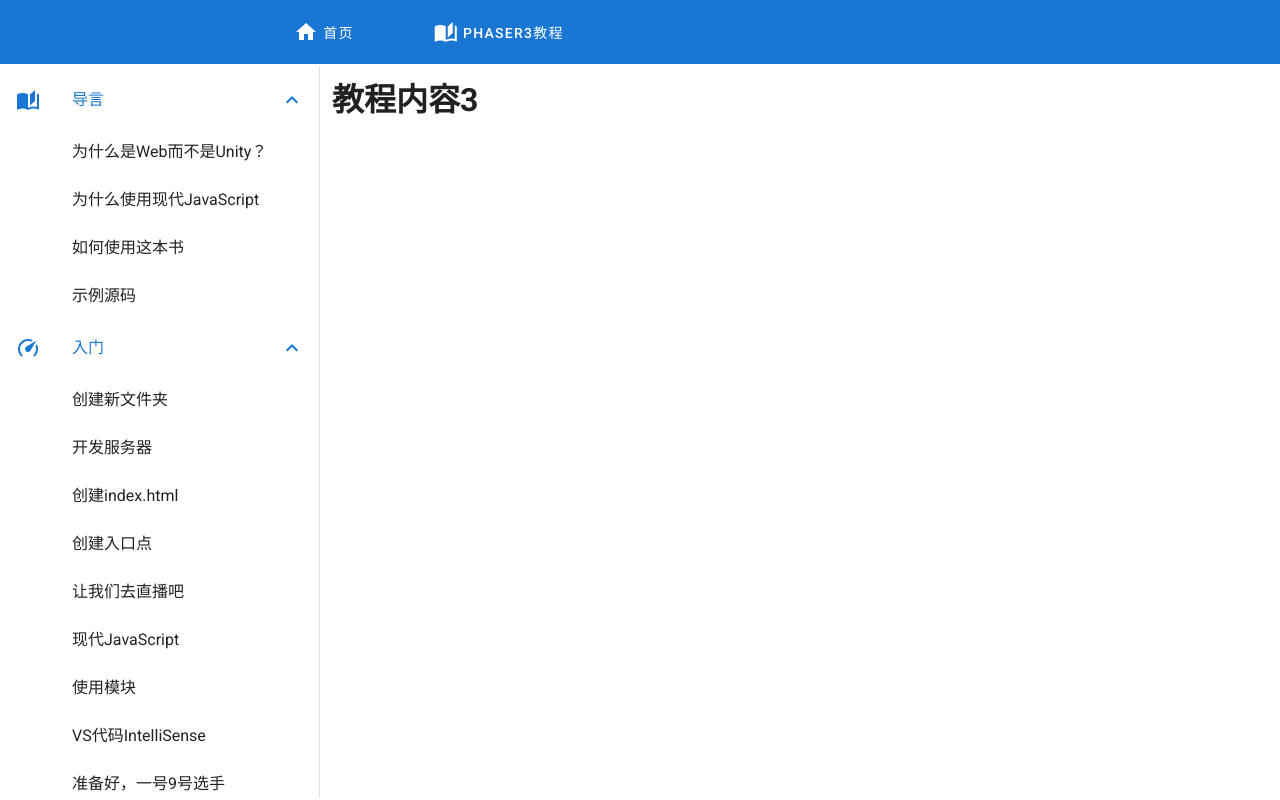
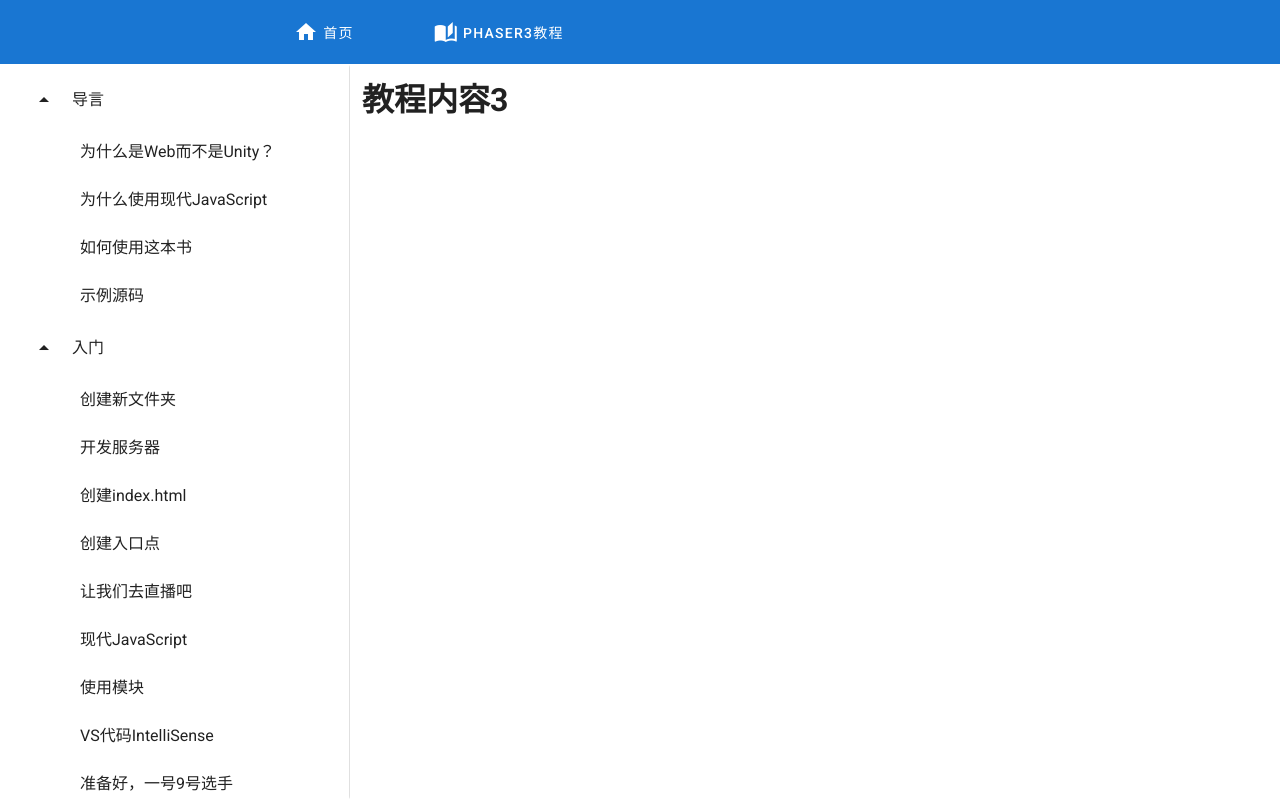
Before and after one commit to lygl25/my-app, a Vue app: page /phaser3Tutorial in a window 1280 px wide. Built offline with nearby package versions, Linux system fonts and the light colour scheme.

Commit message:
1.添加sub-group属性，一个目录收起后再打开就不会影响其它目录

```diff
--- a/src/components/Phaser3Tutorial.vue
+++ b/src/components/Phaser3Tutorial.vue
@@ -5,27 +5,36 @@
         v-model="drawer"
         :clipped="$vuetify.breakpoint.lgAndUp"
         app
-        width="320"
+        width="350"
       >
         <v-list >
+          <v-list-item-group   v-model="model"   >
           <template v-for="(directory,x) in directory" :key1="x">
+            <!-- :prepend-icon="directory.icon"  这个是目录前面的图标属性-->
             <v-list-group
+              sub-group
               :key="directory.text"
-              :prepend-icon="directory.icon"
               value="true"
+
             >
               <template v-slot:activator>
               <v-list-item-title  >{{ directory.text }}</v-list-item-title>
               </template>
+
+
               <v-list-item link v-for="(crud, i) in directory.children" :key="i"  v-on:click="content(x+directory.text+i+crud.text)" >
                 <v-list-item-action> </v-list-item-action>
 
                 <v-list-item-title v-text="crud.text" ></v-list-item-title>
 
               </v-list-item>
+
+
             </v-list-group>
           </template>
+            </v-list-item-group>
         </v-list>
+
       </v-navigation-drawer>
     </v-card>
 
```
